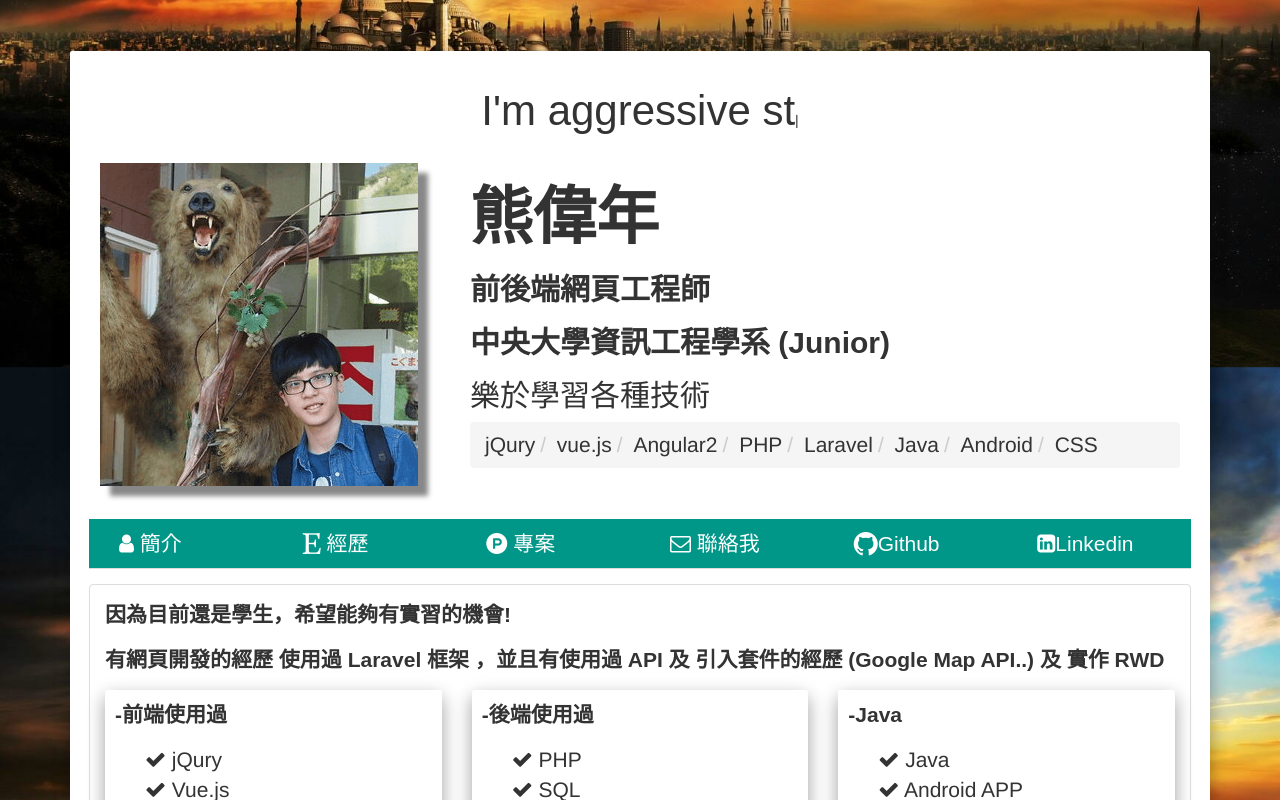
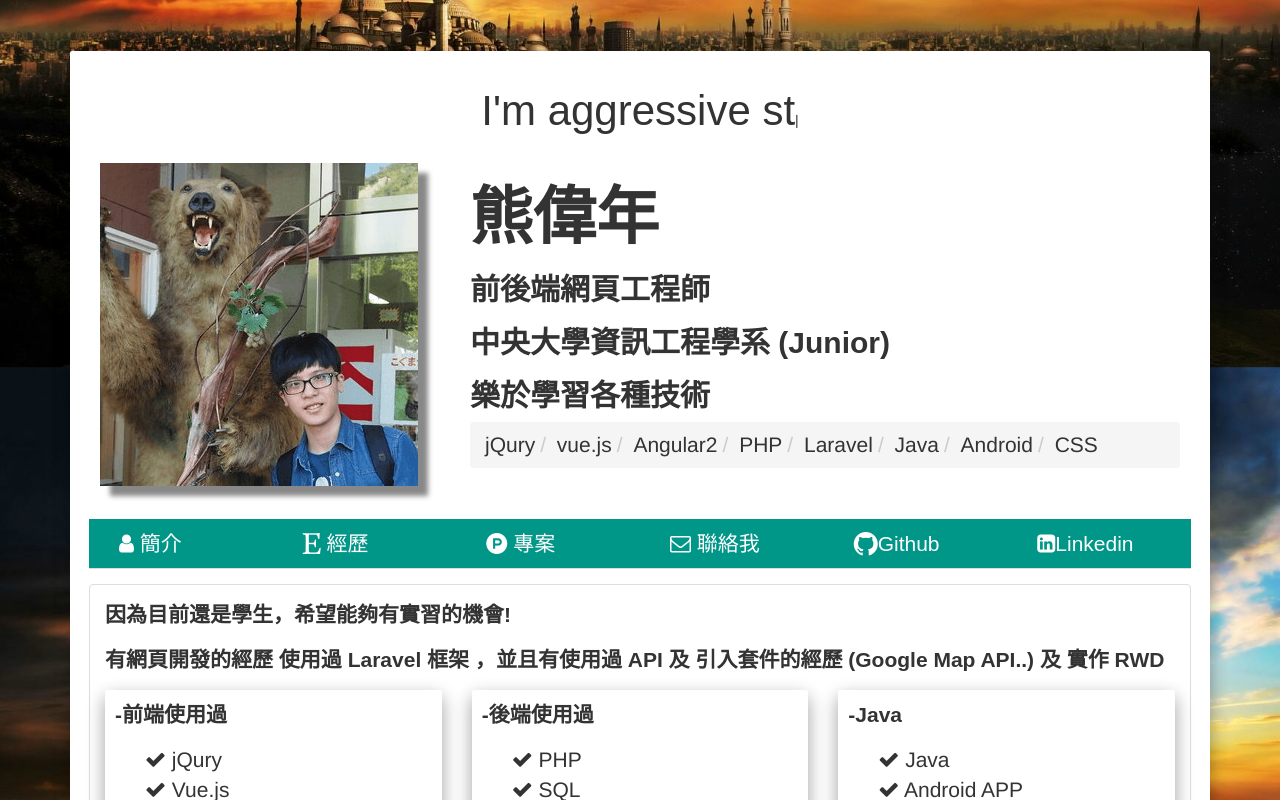
Before and after one commit to Bear1110/bear-resume, an Angular app: page / in a window 1280 px wide. Shown: the top 800 px of the page. Built offline with nearby package versions, Linux system fonts and the light colour scheme; what angulartics2, ng2-bootstrap would draw is missing.

Commit message:
改粗 改成 global

```diff
--- a/src/app/app.component.css
+++ b/src/app/app.component.css
@@ -22,9 +22,6 @@ body,h1,h2,h3,h4,h5,h6,p,span,a {
     -moz-animation: blink 0.7s infinite;
     animation: blink 0.7s infinite;
     font-size: 50px !important;
-}
-p{
-    font-weight: 600 !important;
 }
 
 @keyframes blink {
--- a/src/styles.css
+++ b/src/styles.css
@@ -1 +1,4 @@
 /* You can add global styles to this file, and also import other style files */
+h4,h2,p{
+    font-weight: 600 !important;
+}
```
